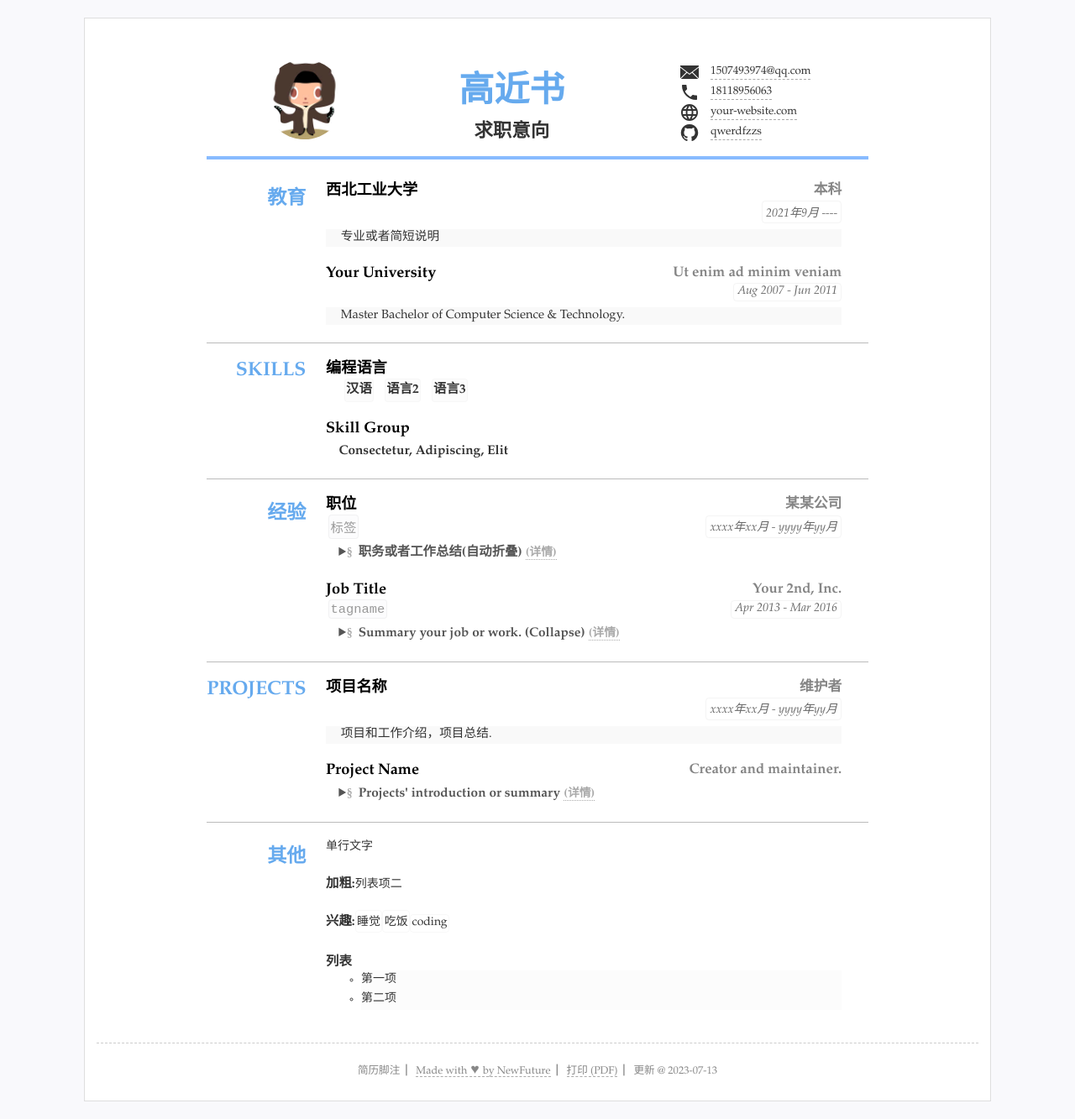
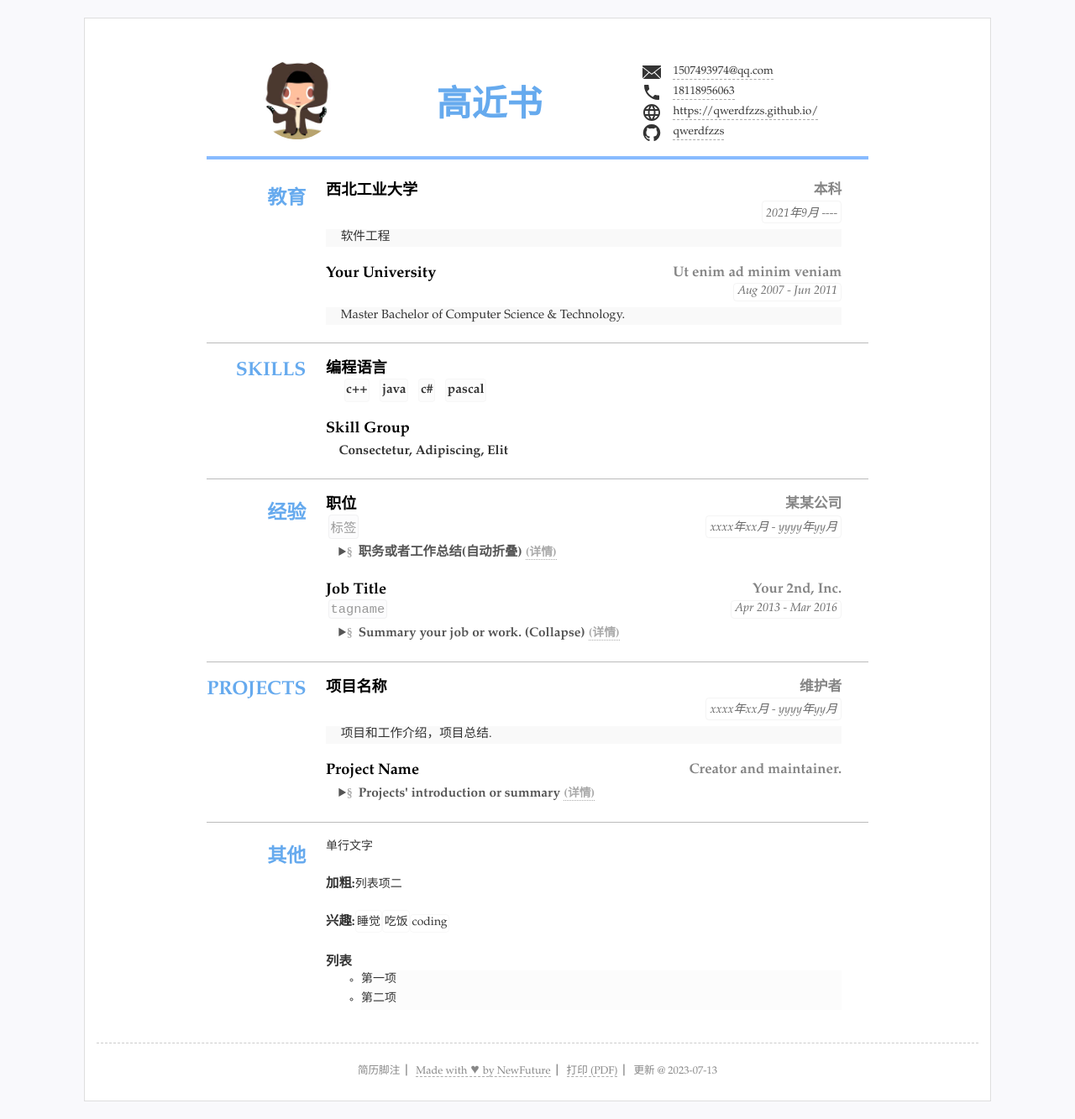
Before and after one commit to qwerdfzzs/qwerdfzzs.github.io, a Jekyll site: the page built from index.html, in a window 1280 px wide. Shown: the whole page at 84% size. Built offline with Jekyll 4.4.1, drawn with Linux system fonts in a browser that asks for light colours.

Commit message:
Update resume.yml

```diff
--- a/_data/resume.yml
+++ b/_data/resume.yml
@@ -4,7 +4,7 @@
 title: "简历标题"
 lang: "zh" #语言设置 zh表示中文 en 表示英语
 name: "高近书"
-jobtitle: "求职意向" #可空不显示
+#jobtitle: "求职意向" #可空不显示
 photo: "assets/img/photo.jpg" #照片可空，不显示
 
 #联系方式
@@ -15,7 +15,7 @@ contact: #联系方式连接等3~5行
 - text: "18118956063"
   href: 'tel:1234567890'
   icon: 'icons/phone.svg'
-- text: "your-website.com"
+- text: "https://qwerdfzzs.github.io/"
   href: 'http://your-website.com'
   icon: 'icons/web.svg'
 - text: "qwerdfzzs"
@@ -33,7 +33,7 @@ main: #简历主要内容，
   - title: 西北工业大学
     duration: "2021年9月 ----"
     sub: 本科
-    detail: 专业或者简短说明
+    detail: 软件工程
   - title: Your University
     duration: Aug 2007 - Jun 2011
     sub: Ut enim ad minim veniam
@@ -44,9 +44,10 @@ main: #简历主要内容，
   content:
   - title: 编程语言
     items: #itmems 可以小块的方式显示
-    - 汉语
-    - 语言2
-    - 语言3
+    - c++
+    - java
+    - c#
+    - pascal
   - title: Skill Group
     summary: Consectetur, Adipiscing, Elit
 
```
